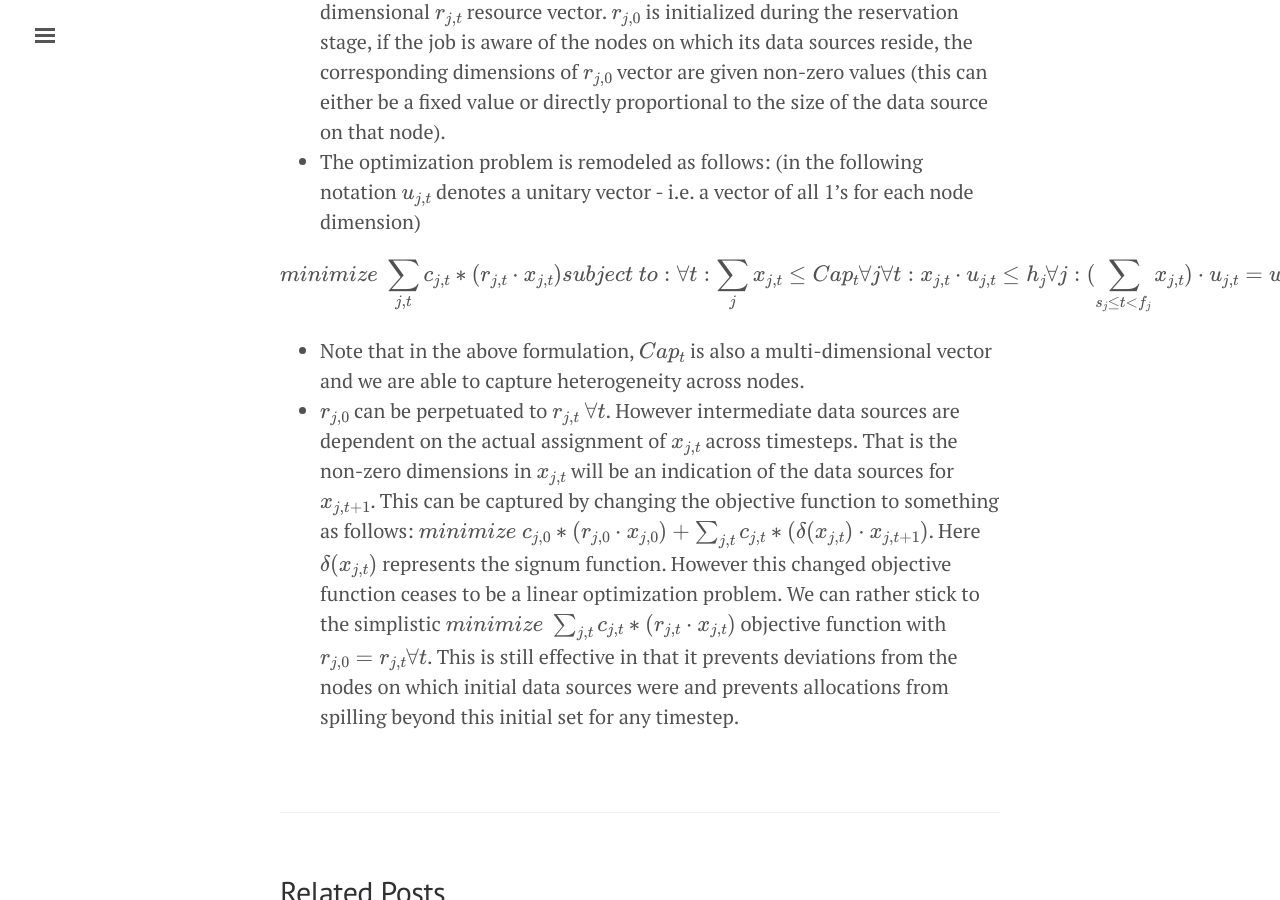
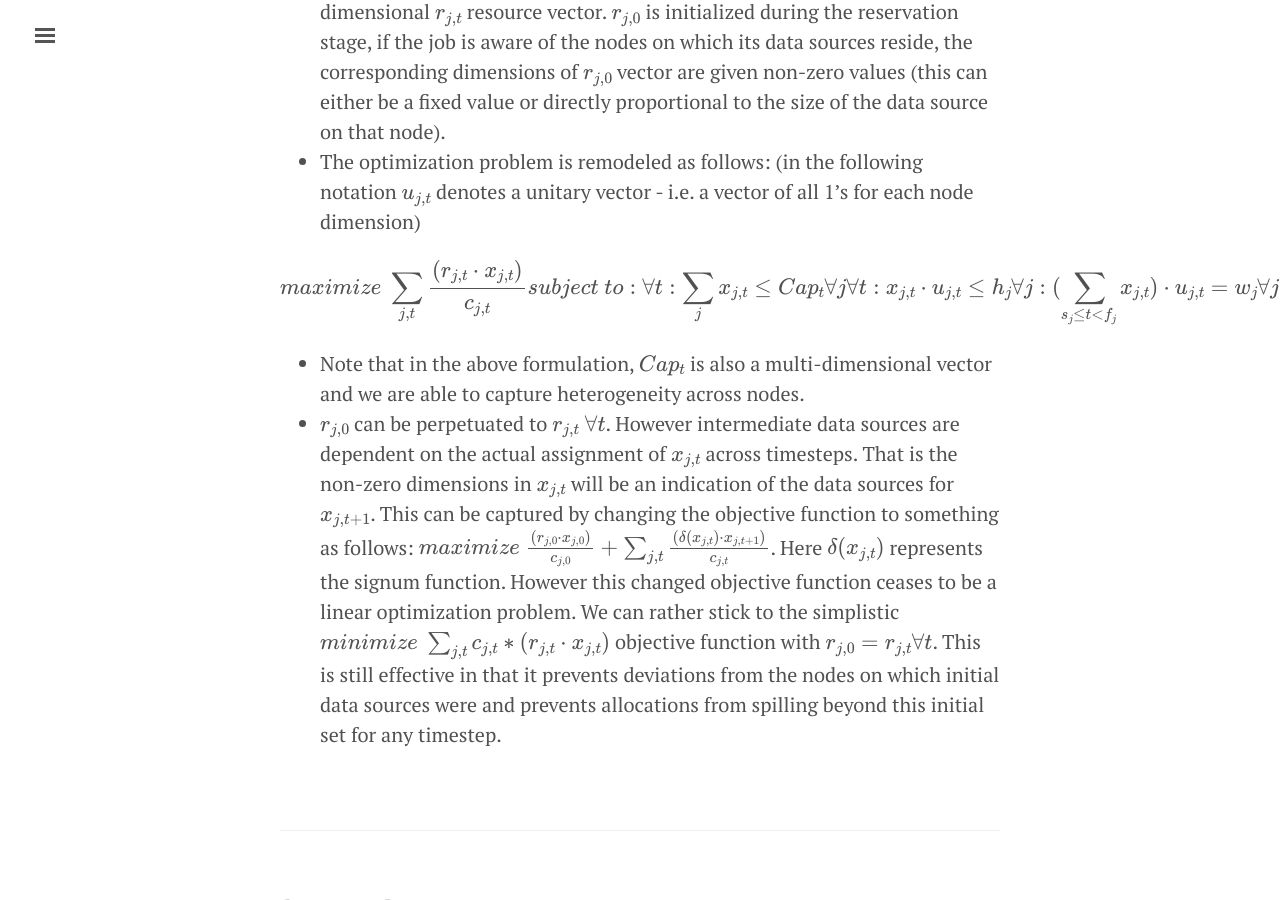
Before and after one commit to kshiteejm/kshiteejm.github.io, a Jekyll site: the page built from _posts/2015-10-26-rayon.md, in a window 1280 px wide and 900 px high, scrolled down 4936 px. Built offline with Jekyll 4.4.1, drawn with Linux system fonts in a browser that asks for light colours; formulas are drawn with MathJax 3; comment, search, counter and statistics services are not loaded.

Commit message:
minor mods

```diff
--- a/_posts/2015-10-26-rayon.md
+++ b/_posts/2015-10-26-rayon.md
@@ -99,7 +99,7 @@ However, the paper goes on to say the impracticality of using a MILP solver. MIL
 - The optimization problem is remodeled as follows: (in the following notation $$u_{j,t}$$ denotes a unitary vector - i.e. a vector of all 1's for each node dimension)
 
 $$
-minimize\ \sum_{j,t} c_{j,t} * (r_{j,t} \cdot x_{j,t}) \\
+maximize\ \sum_{j,t} \frac{(r_{j,t} \cdot x_{j,t})}{c_{j,t}}  \\
 subject\ to: \\
 \forall t : \sum_{j} x_{j,t}  \le Cap_t \\
 \forall j \forall t : x_{j,t} \cdot u_{j,t} \le h_j \\
@@ -108,4 +108,4 @@ subject\ to: \\
 $$
 
 - Note that in the above formulation, $$Cap_t$$ is also a multi-dimensional vector and we are able to capture heterogeneity across nodes.
-- $$r_{j,0}$$ can be perpetuated to $$r_{j,t}\ \forall t$$. However intermediate data sources are dependent on the actual assignment of $$x_{j,t}$$ across timesteps. That is the non-zero dimensions in $$x_{j,t}$$ will be an indication of the data sources for $$x_{j,t+1}$$. This can be captured by changing the objective function to something as follows: $$minimize\ c_{j,0} * (r_{j,0} \cdot x_{j,0}) + \sum_{j,t} c_{j,t} * (\delta (x_{j,t}) \cdot x_{j,t+1})$$. Here $$\delta (x_{j,t})$$ represents the signum function. However this changed objective function ceases to be a linear optimization problem. We can rather stick to the simplistic $$minimize\ \sum_{j,t} c_{j,t} * (r_{j,t} \cdot x_{j,t})$$ objective function with $$r_{j,0} = r_{j,t} \forall t$$. This is still effective in that it prevents deviations from the nodes on which initial data sources were and prevents allocations from spilling beyond this initial set for any timestep.
+- $$r_{j,0}$$ can be perpetuated to $$r_{j,t}\ \forall t$$. However intermediate data sources are dependent on the actual assignment of $$x_{j,t}$$ across timesteps. That is the non-zero dimensions in $$x_{j,t}$$ will be an indication of the data sources for $$x_{j,t+1}$$. This can be captured by changing the objective function to something as follows: $$maximize\ \frac{(r_{j,0} \cdot x_{j,0})}{c_{j,0}} + \sum_{j,t} \frac{(\delta (x_{j,t}) \cdot x_{j,t+1})}{c_{j,t}}$$. Here $$\delta (x_{j,t})$$ represents the signum function. However this changed objective function ceases to be a linear optimization problem. We can rather stick to the simplistic $$minimize\ \sum_{j,t} c_{j,t} * (r_{j,t} \cdot x_{j,t})$$ objective function with $$r_{j,0} = r_{j,t} \forall t$$. This is still effective in that it prevents deviations from the nodes on which initial data sources were and prevents allocations from spilling beyond this initial set for any timestep.
```
